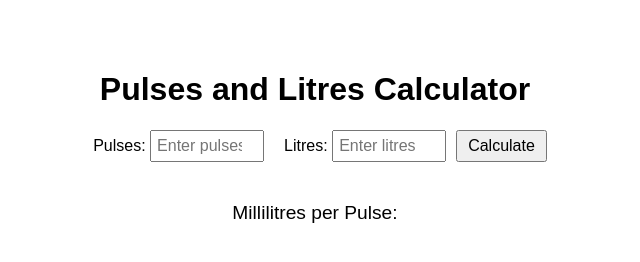
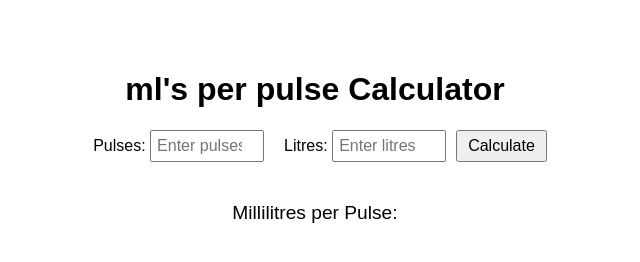
Before and after one commit to MadKiwi98/calculator-function, a plain HTML site: page index.html in a window 1280 px wide. Shown: the whole page, without its empty margins (325-965 px from the left). Drawn offline with Linux system fonts and the light colour scheme.

Commit message:
Update index.html

```diff
--- a/index.html
+++ b/index.html
@@ -38,7 +38,7 @@
 </head>
 <body>
 
-    <h1>Pulses and Litres Calculator</h1>
+    <h1>ml's per pulse Calculator</h1>
     <div class="container">
         <div class="input-box">
             <label for="pulses">Pulses:</label>
```
